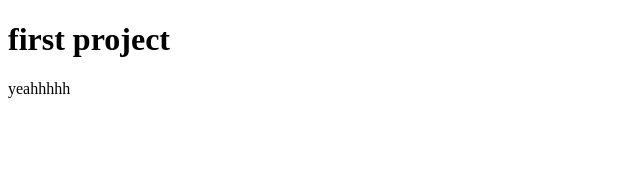
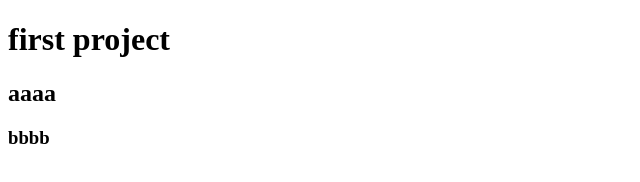
Before and after one commit to woohyuk99/first_noona_project, a plain HTML site: page index.html in a window 1280 px wide. Shown: the whole page, without its empty margins (0-640 px from the left). Drawn offline with Linux system fonts and the light colour scheme.

Commit message:
second commit

```diff
--- a/index.html
+++ b/index.html
@@ -8,6 +8,7 @@
 </head>
 <body>
     <h1>first project</h1>
-    <p>yeahhhhh</p>
+    <h2>aaaa</h2>
+    <h3>bbbb</h3>
 </body>
 </html>
```
